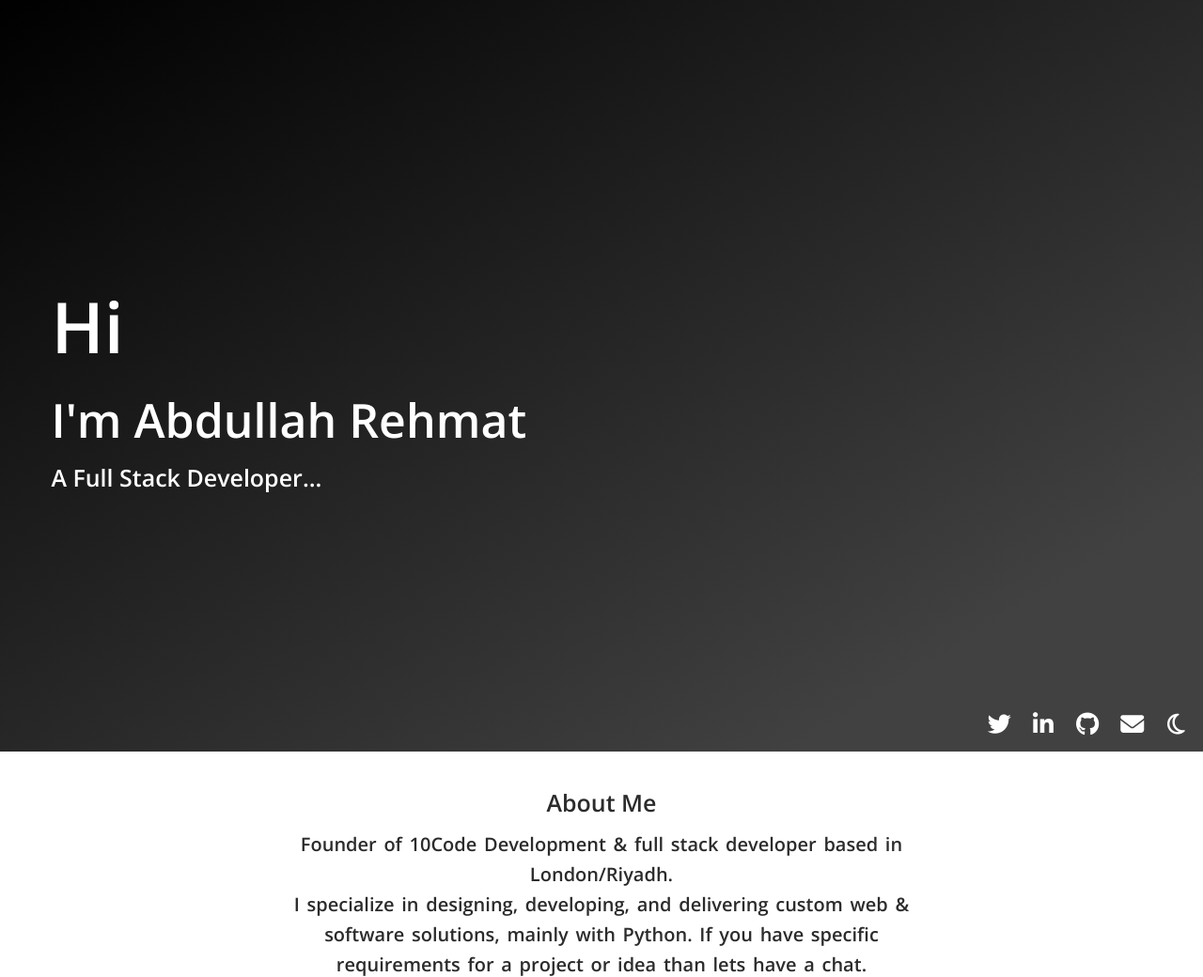
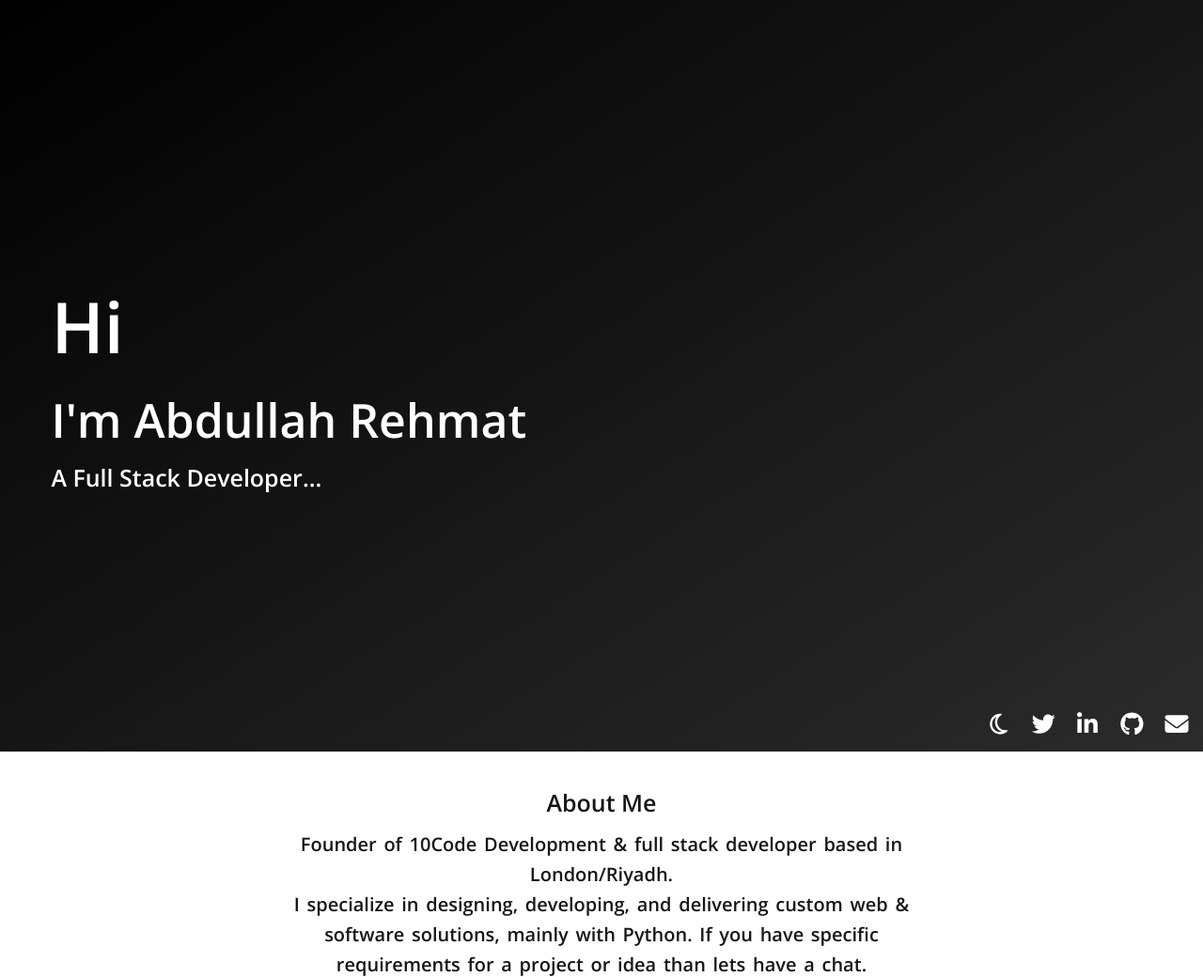
Before and after one commit to AbdullahRehmat/Portfolio, a Flask app: page / in a window 1280 px wide. Shown: the top 1040 px of the page at 94% size. Run offline with Flask 2, Linux system fonts and the light colour scheme; some libraries are stand-ins or nearby versions.

Commit message:
Dark Mode

```diff
--- a/static/css/styles.css
+++ b/static/css/styles.css
@@ -16,19 +16,18 @@ body {
 
 .theme-light {
   --fixed-color: #ffffff;
-  --general-color: #2c2b2c;
+  --general-color: #161618;
   --background-color: #ffffff;
   --skills-background: #ffffff;
   --skills-hover: #efefef;
-
 }
 
 .theme-dark {
   --fixed-color: #ffffff;
   --general-color: #ffffff;
-  --background-color: #2b2c2c;
-  --skills-background: #383838;
-  --skills-hover: #1e1e1e;
+  --background-color: #161618;
+  --skills-background: #212124;
+  --skills-hover: #2c2b2c;
 }
 
 /* Section One */
@@ -38,7 +37,7 @@ body {
   color: var(--heading-color);
   position: relative;
   background-size: cover;
-  background: linear-gradient(to bottom right, #000000 0%, #414141 83%);
+  background: linear-gradient(to bottom right, #000000 0%, #2c2b2c 100%);
 }
 
 #intro {
--- a/templates/index.html
+++ b/templates/index.html
@@ -8,6 +8,9 @@ block body %}
   </div>
 
   <div class="sm-container">
+    <div class="sm-item">
+      <a onclick="toggleTheme()" class="fa fa-moon-o"></a>
+    </div>
     <div class="sm-item">
       <a
         href="https://twitter.com/ARehmat20"
@@ -35,9 +38,6 @@ block body %}
         class="fa fa-envelope"
         target="_blank"
       ></a>
-    </div>
-    <div class="sm-item">
-      <a onclick="toggleTheme()" class="fa fa-moon-o"></a>
     </div>
   </div>
 </section>
```
